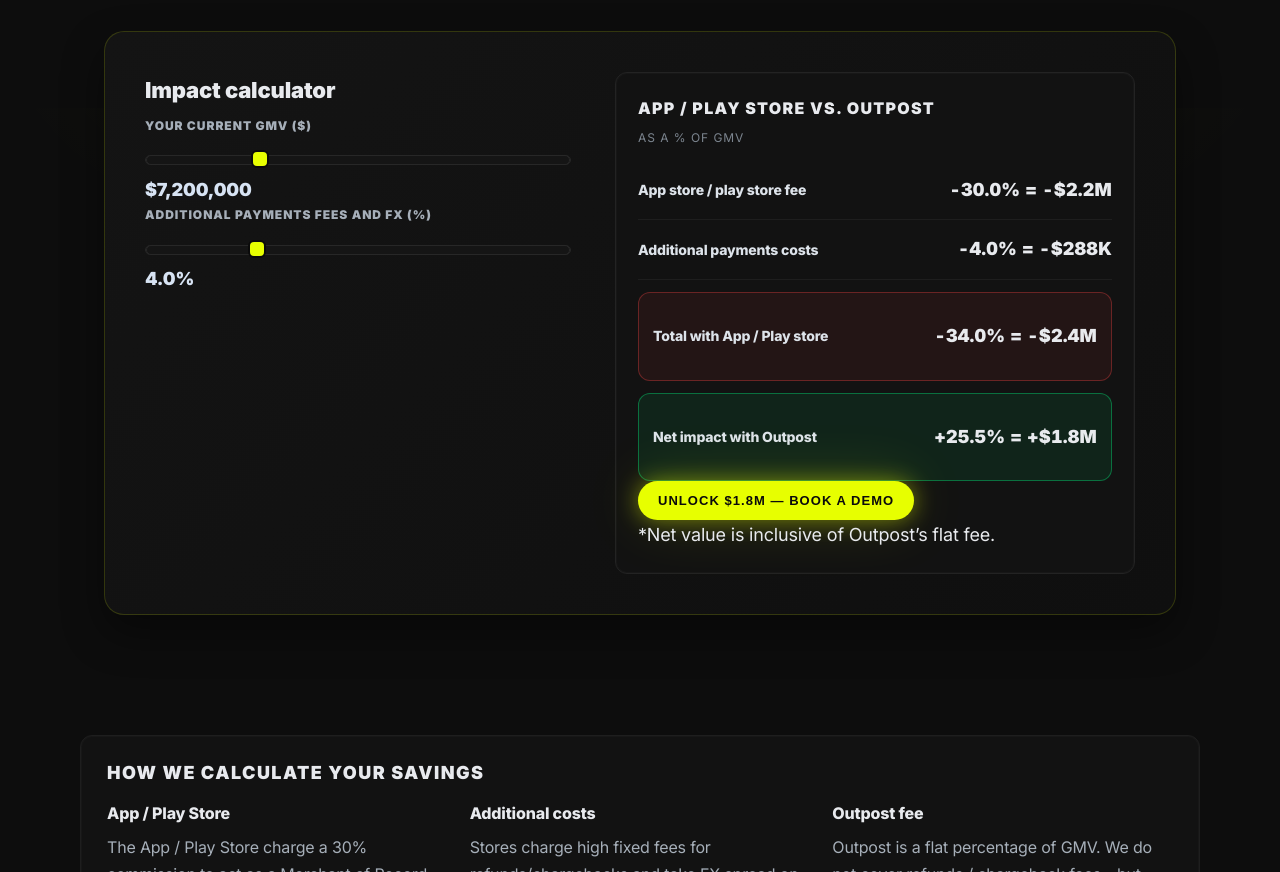
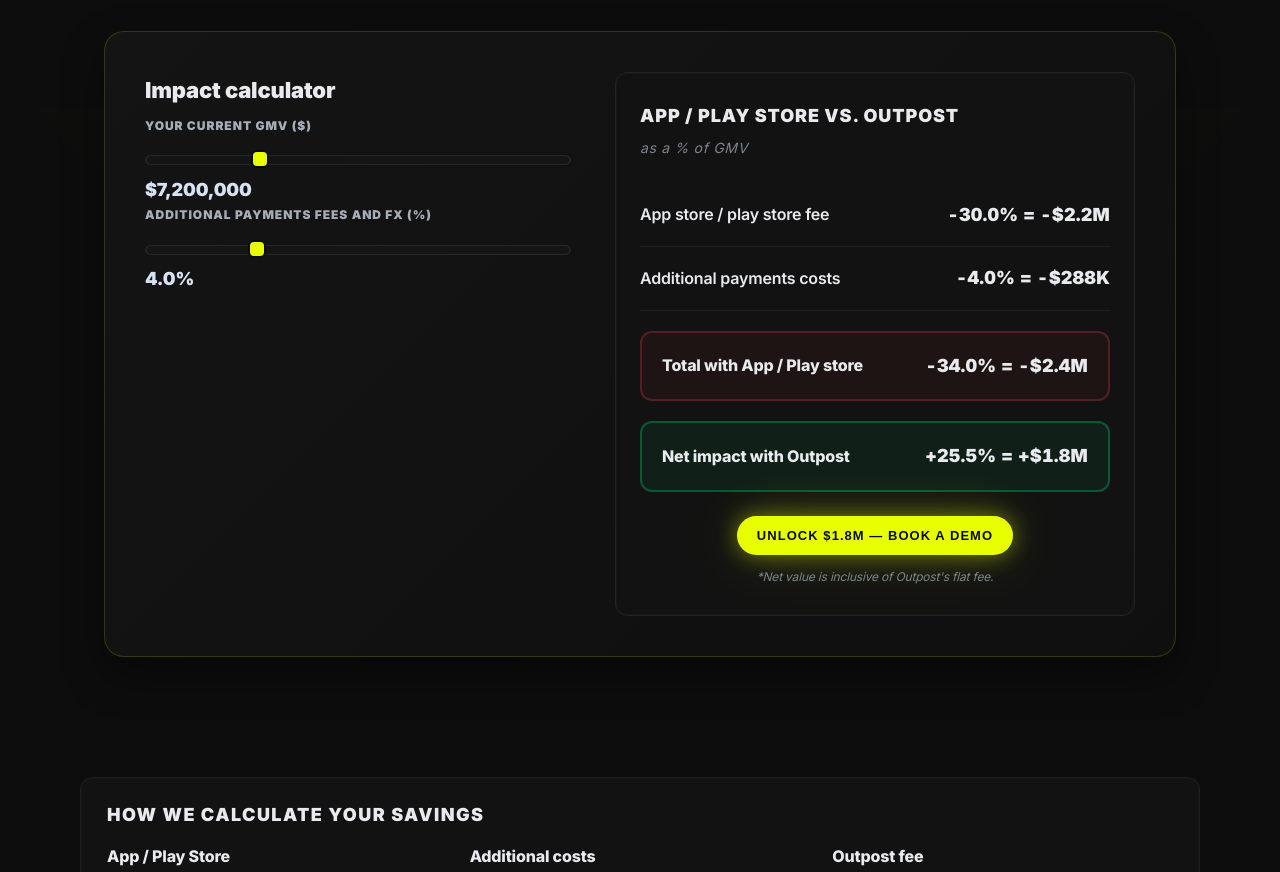
Before and after one commit to ancamaszni/outpost-apps-general, a plain HTML site: page index.html in a window 1280 px wide. Shown: the part 3092-3964 px from the top of the page. Drawn offline with Linux system fonts and the light colour scheme.

Commit message:
Update index.html

```diff
--- a/index.html
+++ b/index.html
@@ -108,16 +108,102 @@ h1{font-size:clamp(44px,7vw,84px);font-weight:900;line-height:1.06;letter-spacin
 .input-label{display:block;font-weight:900;margin-bottom:8px;font-size:12px;letter-spacing:.08em;text-transform:uppercase;color:var(--fg-2)}
 .range-value{font-size:18px;font-weight:900;color:#D7E3F3;text-align:right}
 
-.calculator-results{background:#121212;border-radius:12px;padding:22px;border:1px solid #232323;box-shadow:inset 0 0 0 1px rgba(255,255,255,.02)}
-.calculator-results h3{font-size:16px;font-weight:900;margin-bottom:6px;letter-spacing:.08em;text-transform:uppercase}
-.calculator-subtitle{font-size:12px;color:var(--fg-3);margin-bottom:12px;letter-spacing:.08em;text-transform:uppercase}
-.result-item{display:flex;justify-content:space-between;align-items:center;padding:14px 0;border-bottom:1px solid var(--line)}
-.result-item:last-of-type{border-bottom:none}
-.result-label{font-size:14px;font-weight:800;color:#DDE3EA}
-.result-value{font-size:18px;font-weight:900;white-space:nowrap;letter-spacing:.01em;font-variant-numeric:tabular-nums}
-.highlight-box-red,.highlight-box-green{display:block;width:100%;margin-top:12px;padding:14px;border-radius:12px}
-.highlight-box-red{background:rgba(239,68,68,.08);border:1px solid rgba(239,68,68,.35)}
-.highlight-box-green{background:rgba(0,255,132,.08);border:1px solid rgba(0,255,132,.35)}
+.calculator-results {
+  background: #121212;
+  border-radius: 12px;
+  padding: 28px 24px; /* Increased padding */
+  border: 1px solid #232323;
+  box-shadow: inset 0 0 0 1px rgba(255,255,255,.02);
+}
+
+.calculator-results h3 {
+  font-size: 18px; /* Slightly larger */
+  font-weight: 900;
+  margin-bottom: 4px; /* Reduced margin */
+  letter-spacing: .05em; /* Reduced letter spacing */
+  text-transform: uppercase;
+}
+
+.calculator-subtitle {
+  font-size: 14px; /* Increased from 12px */
+  color: var(--fg-3);
+  margin-bottom: 24px; /* Increased margin */
+  letter-spacing: .05em;
+  text-transform: none; /* Remove uppercase */
+  font-style: italic; /* Make it italic like in Roblox version */
+}
+
+.result-item {
+  display: flex;
+  justify-content: space-between;
+  align-items: center;
+  padding: 16px 0; /* Increased padding */
+  border-bottom: 1px solid var(--line);
+}
+
+.result-item:last-of-type {
+  border-bottom: none;
+}
+
+.result-label {
+  font-size: 16px; /* Increased from 14px */
+  font-weight: 600; /* Reduced from 800 */
+  color: #E8EAEE; /* Lighter color */
+}
+
+.result-value {
+  font-size: 18px;
+  font-weight: 900;
+  white-space: nowrap;
+  letter-spacing: .01em;
+  font-variant-numeric: tabular-nums;
+}
+
+/* Highlight boxes - cleaner styling */
+.highlight-box-red, .highlight-box-green {
+  display: block;
+  width: 100%;
+  margin-top: 20px; /* Increased margin */
+  padding: 18px 20px; /* Adjusted padding */
+  border-radius: 12px;
+  border: 2px solid; /* Thicker border */
+}
+
+.highlight-box-red {
+  background: rgba(239,68,68,.06); /* Reduced opacity */
+  border-color: rgba(239,68,68,.25); /* Reduced border opacity */
+}
+
+.highlight-box-green {
+  background: rgba(0,255,132,.06); /* Reduced opacity */
+  border-color: rgba(0,255,132,.25); /* Reduced border opacity */
+}
+
+/* Special styling for highlight box result items */
+.highlight-box-red .result-item,
+.highlight-box-green .result-item {
+  padding: 0; /* Remove padding since it's in the box */
+  border-bottom: none;
+  margin: 0;
+}
+
+.highlight-box-red .result-label,
+.highlight-box-green .result-label {
+  font-weight: 700; /* Slightly bolder for highlight boxes */
+}
+
+/* CTA button in calculator */
+.calc-cta-bottom {
+  margin-top: 24px;
+  text-align: center;
+}
+
+.calc-note {
+  margin-top: 12px;
+  font-size: 12px;
+  color: var(--fg-3);
+  font-style: italic;
+}
 
 /* Sliders */
 .range-input{-webkit-appearance:none;appearance:none;width:100%;height:10px;border-radius:6px;background:#151515;border:1px solid #272727;outline:none}
@@ -441,8 +527,9 @@ td{padding:18px 24px;color:var(--fg)}
 
             <div class="calc-cta-bottom">
               <button class="btn btn-cta-large" id="cta" onclick="openModal()">UNLOCK $1.4M — BOOK A DEMO</button>
-              <div class="calc-note">*Net value is inclusive of Outpost’s flat fee.</div>
+              <div class="calc-note">*Net value is inclusive of Outpost's flat fee.</div>
             </div>
+
           </div>
         </div>
 
```
